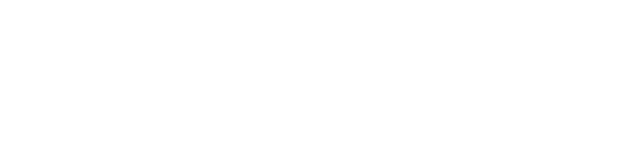
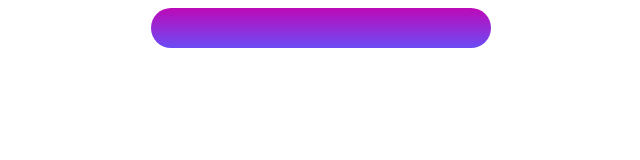
Before and after one commit to cone011/nivelacion-mir, a plain HTML site: page Ejercicio3/index.html in a window 1280 px wide. Shown: the whole page, without its empty margins (319-959 px from the left). Drawn offline with Linux system fonts and the light colour scheme.

Commit message:
Commit 2

```diff
--- a/Ejercicio3/index.html
+++ b/Ejercicio3/index.html
@@ -6,6 +6,6 @@
     <title>Login</title>
   </head>
   <body>
-    <form></form>
+    <form class="formulario"></form>
   </body>
 </html>
```
